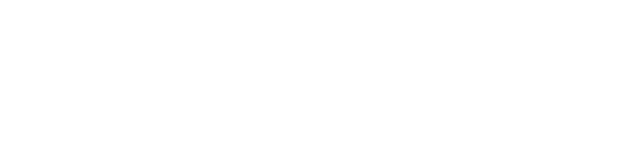
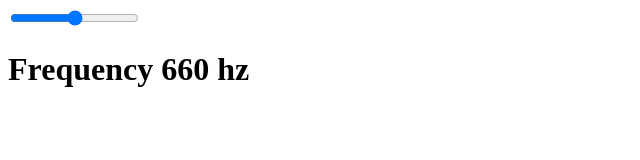
Before and after one commit to helmersson/prototyping-group4, a plain HTML site: page OlofIngelsten/ToneJSExamples/index.html in a window 1280 px wide. Shown: the whole page, without its empty margins (0-640 px from the left). Drawn offline with nearby package versions, Linux system fonts and the light colour scheme.

Commit message:
Added slider

```diff
--- a/OlofIngelsten/ToneJSExamples/index.html
+++ b/OlofIngelsten/ToneJSExamples/index.html
@@ -8,8 +8,11 @@
 </head>
 
 <body>
+  <input type="range" min="440" max="880" value="660" id="slider">
+  <h1>Frequency <span id="herz"></span> hz</h1>
+
   <script src="https://cdnjs.cloudflare.com/ajax/libs/tone/14.8.9/Tone.js"></script>
-  <script type="module" src="./index.js"></script>
+  <script src="./index.js"></script>
 </body>
 
 </html>
--- a/OlofIngelsten/ToneJSExamples/index.js
+++ b/OlofIngelsten/ToneJSExamples/index.js
@@ -2,4 +2,12 @@
 const synth = new Tone.Synth().toDestination();
 
 //play a middle 'C' for the duration of an 8th note
-synth.triggerAttackRelease("C4", "8n");
+const slider = document.getElementById("slider");
+const herz = document.getElementById("herz");
+herz.innerHTML = slider.value;
+
+slider.oninput = () => {
+  herz.innerHTML = slider.value;
+  //synth.triggerAttackRelease(slider.value);
+
+}
```
Also changed, not shown: OlofIngelsten/ToneJSExamples/package.json (deleted, +0 -14 lines), 1 other file.
